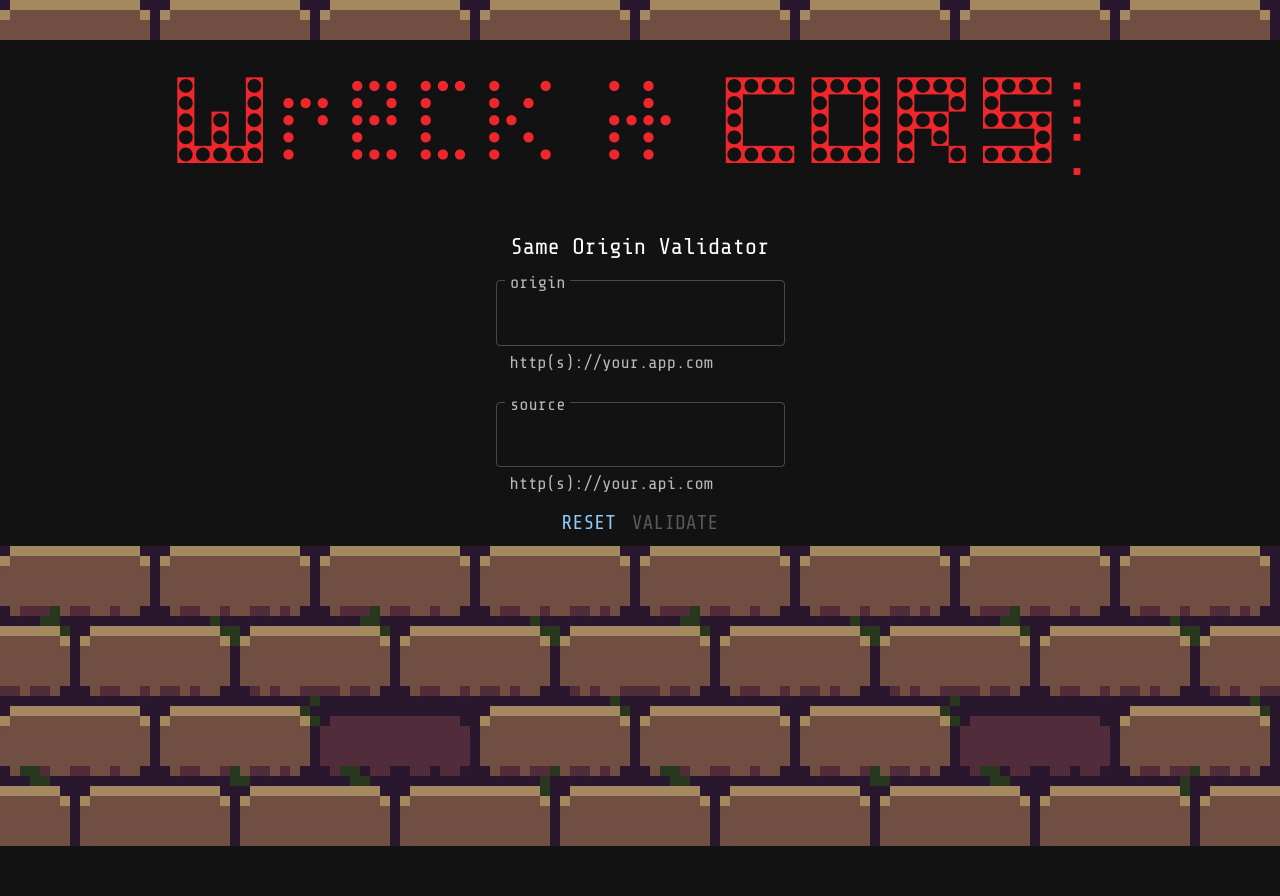
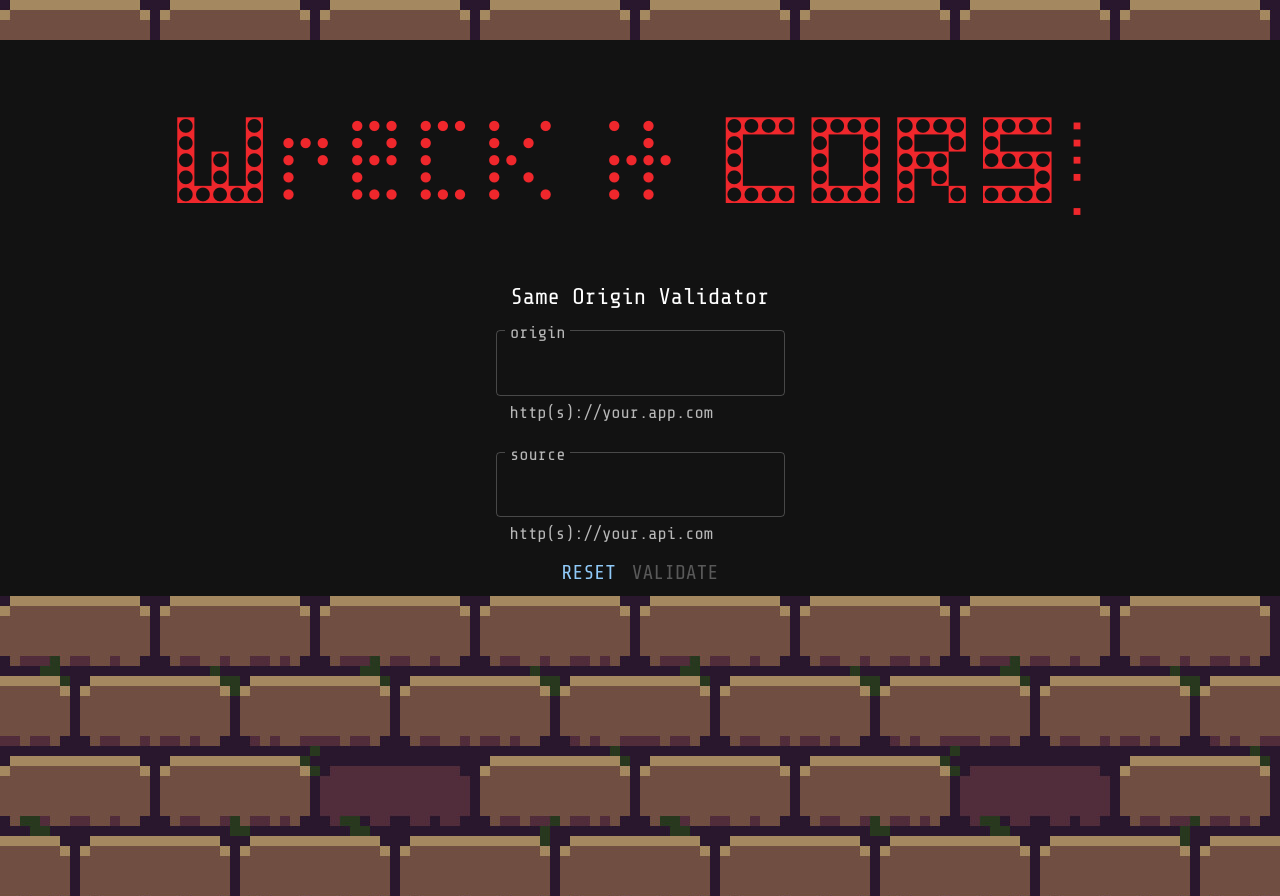
Before and after one commit to jayjnu/wreck-it-cors, a React (Create React App) app: page / in a window 1280 px wide. Before the commit the page ends 846 px from the top, so only its background shows below. Built offline with nearby package versions, Linux system fonts and the light colour scheme.

Commit message:
fix(SameOriginValidator): 로고 상단 여백 추가

```diff
--- a/src/core/components/HeaderContents.tsx
+++ b/src/core/components/HeaderContents.tsx
@@ -2,14 +2,15 @@ import { styled } from '@mui/material';
 import { memo } from 'react';
 import { Logo } from './Logo';
 
-const HeaderWrapper = styled('div')({
-  paddingBottom: 30
-});
+const HeaderWrapper = styled('div')(({ theme }) => ({
+  paddingBottom: theme.spacing(5)
+}));
 
-const Bricks = styled('div')({
+const Bricks = styled('div')(({ theme }) => ({
   backgroundImage: 'url(/bricks.jpg)',
-  height: 40
-});
+  height: 40,
+  marginBottom: theme.spacing(5)
+}));
 
 export const HeaderContents = memo(function HeaderContents() {
   return (
```
